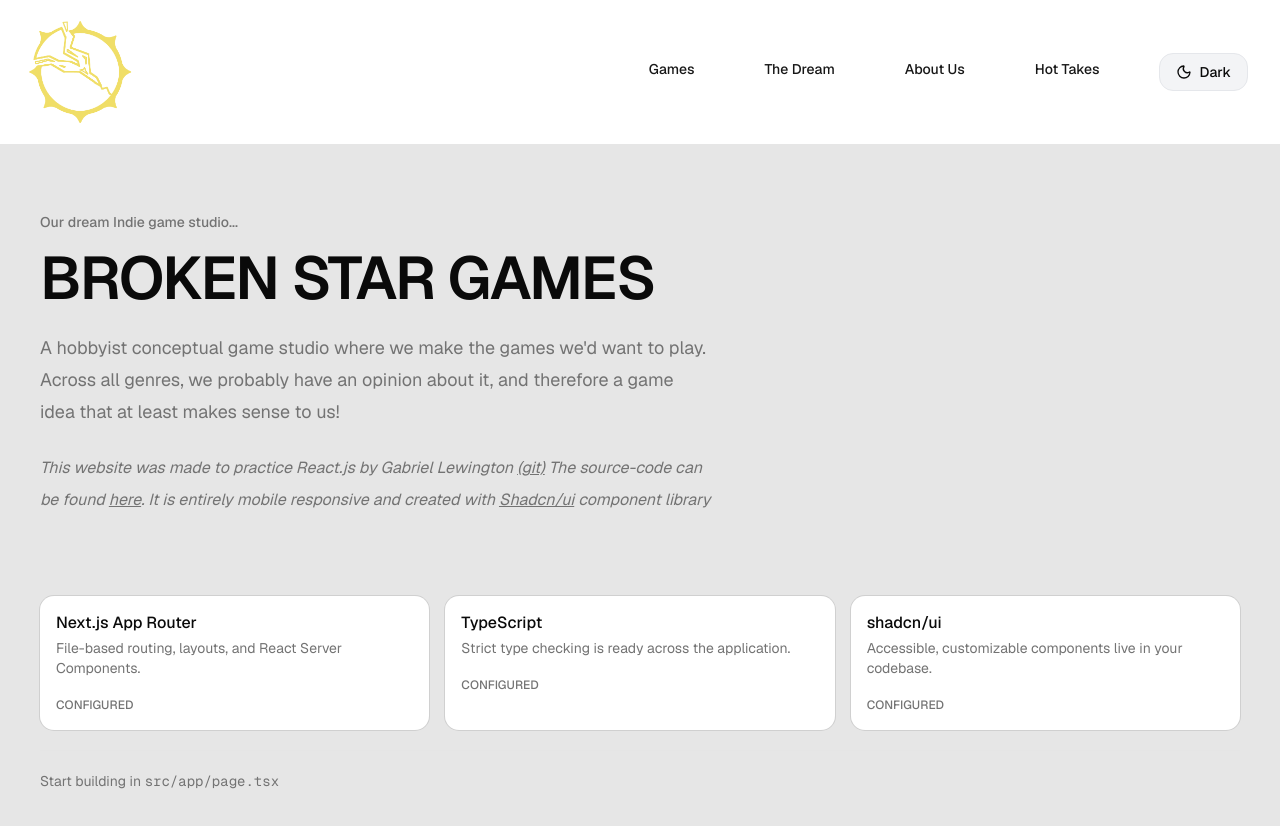
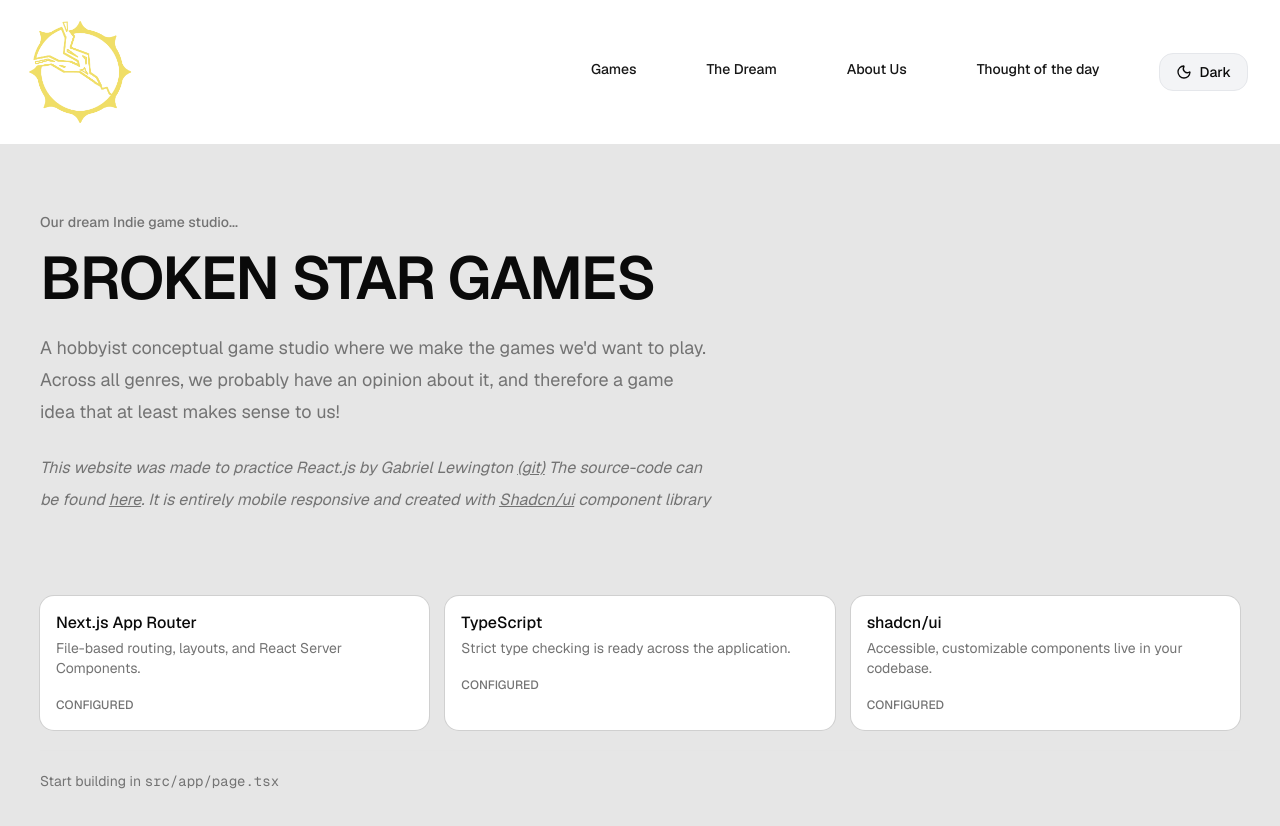
Before and after one commit to FirePenguin99/BSG-Website, a Next.js app in the folder bsg-website/: page / in a window 1280 px wide. Shown: the top 826 px of the page. Built offline with nearby package versions, Linux system fonts and the light colour scheme.

Commit message:
feat: minor clean-up and renaming

```diff
--- a/bsg-website/src/app/layout.tsx
+++ b/bsg-website/src/app/layout.tsx
@@ -32,7 +32,7 @@ export default function RootLayout({ children }: LayoutProps<"/">) {
             { page: "Games", url: "/games" },
             { page: "The Dream", url: "/the-dream" },
             { page: "About Us", url: "/about-us" },
-            { page: "Hot Takes", url: "/hot-takes" }
+            { page: "Thought of the day", url: "/thoughts" }
           ]}></NavigationHeader>
           {children}
         </ThemeProvider>
--- a/bsg-website/src/app/page.tsx
+++ b/bsg-website/src/app/page.tsx
@@ -1,5 +1,4 @@
 import Link from "next/link";
-import { Button } from "@/components/ui/button";
 import {
   Card,
   CardContent,
@@ -7,7 +6,6 @@ import {
   CardHeader,
   CardTitle,
 } from "@/components/ui/card";
-import { ThemeToggle } from "@/components/theme_toggle";
 
 const foundations = [
   {
--- a/bsg-website/src/components/navigation_header.tsx
+++ b/bsg-website/src/components/navigation_header.tsx
@@ -48,7 +48,9 @@ export function NavigationHeader({ pageUrls: tagAndUrls }: NavigationHeaderProps
             <Image src={logo} alt="Logo" className="h-full object-contain w-fit md:pl-4 py-2" onClick={() => router.push('/')} />
             {isMobile && (
                 <DropdownMenu>
-                    <DropdownMenuTrigger render={<Button variant="ghost" className="py-2 h-full aspect-square object-contain"/>}> <Menu className="size-12"/> </DropdownMenuTrigger>
+                    <DropdownMenuTrigger render={<Button variant="ghost" className="py-2 h-full aspect-square object-contain"/>}>
+                        <Menu className="size-12"/>
+                    </DropdownMenuTrigger>
                     <DropdownMenuContent className="h-full">
                         <DropdownMenuGroup>
                             {tagAndUrls.map((item) => (
```
